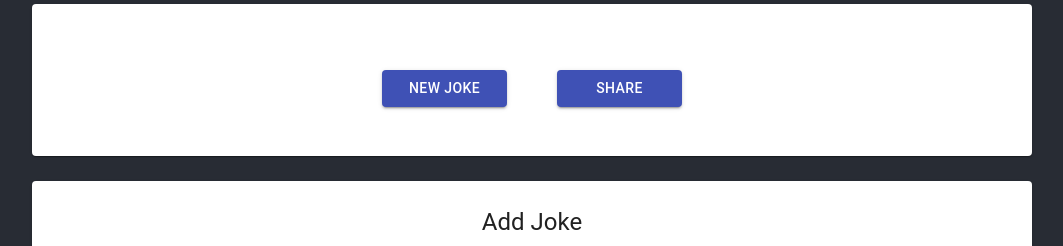
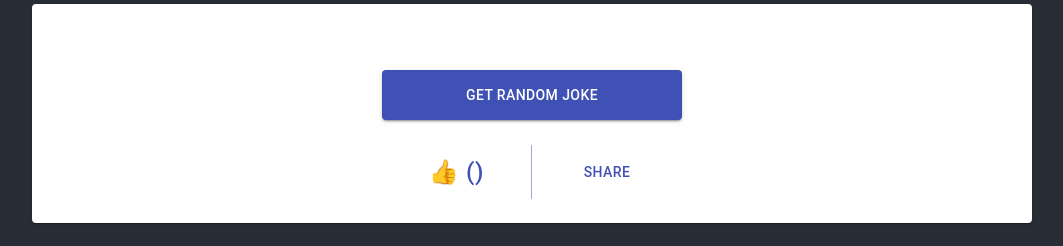
Before and after one commit to bmai53/jokes-db, a React app: page /#/ in a window 1280 px wide. Shown: the part 258-504 px from the top of the page, without its empty margins (108-1171 px from the left). Built offline with nearby package versions, Linux system fonts and the light colour scheme; no server answers.

Commit message:
added like feature

```diff
--- /dev/null
+++ b/src/Components/ExtraButtons.js
@@ -0,0 +1,29 @@
+import React from "react";
+import Button from "@material-ui/core/Button";
+import ButtonGroup from "@material-ui/core/ButtonGroup";
+
+export default ({ likes, likeJoke, shareJoke }) => {
+  const buttonStyle = {
+    width: "150px",
+  };
+  return (
+    <ButtonGroup variant='text' color='primary'>
+      <Button
+        style={{ fontSize: "24px", ...buttonStyle }}
+        onClick={() => {
+          likeJoke();
+        }}
+      >
+        👍 ({likes})
+      </Button>
+      <Button
+        style={buttonStyle}
+        onClick={() => {
+          shareJoke();
+        }}
+      >
+        Share
+      </Button>
+    </ButtonGroup>
+  );
+};
--- a/src/Components/Joke.js
+++ b/src/Components/Joke.js
@@ -1,6 +1,7 @@
 import React, { useEffect, useState } from "react";
 import axios from "axios";
 import copy from "copy-text-to-clipboard";
+import ExtraButtons from "./ExtraButtons";
 import Button from "@material-ui/core/Button";
 import Card from "@material-ui/core/Card";
 import CardContent from "@material-ui/core/CardContent";
@@ -11,6 +12,7 @@ import Typography from "@material-ui/core/Typography";
 
 export default ({ jokeId }) => {
   const [joke, setJoke] = useState({});
+  const [likes, setLikes] = useState(null);
   const [loading, setLoading] = useState(false);
   const [showSnackbar, setShowSnackbar] = useState(false);
 
@@ -21,6 +23,7 @@ export default ({ jokeId }) => {
       .get(process.env.REACT_APP_BACKEND_API + resource)
       .then((result) => {
         setJoke(result.data);
+        setLikes(result.data.likes ? result.data.likes : 0);
         setLoading(false);
       })
       .catch((err) => {
@@ -29,8 +32,17 @@ export default ({ jokeId }) => {
       });
   };
 
+  const likeJoke = () => {
+    axios
+      .post(process.env.REACT_APP_BACKEND_API + `like/${joke._id}`)
+      .then(setLikes(likes + 1))
+      .catch((err) => {
+        console.log(err);
+      });
+  };
+
   const shareJoke = () => {
-    copy(window.location.href.split("/#/")[0] + "/#/" + joke._id);
+    copy(window.location.href.split("/#/")[0] + `/#/${joke._id}`);
     setShowSnackbar(true);
   };
 
@@ -58,7 +70,8 @@ export default ({ jokeId }) => {
     );
   }
 
-  console.log(joke);
+  // console.log(joke);
+
   return (
     <>
       <Card
@@ -75,12 +88,15 @@ export default ({ jokeId }) => {
           >
             {joke.joke}
           </Typography>
-          <Typography variant='h5' style={{ margin: "25px" }}>{joke.answer ? joke.answer : ""}</Typography>
+          <Typography variant='h5' style={{ margin: "25px" }}>
+            {joke.answer ? joke.answer : ""}
+          </Typography>
           <Button
             style={{
               textAlign: "center",
               margin: "25px 25px",
-              width: "125px",
+              width: "300px",
+              height: "50px",
             }}
             variant='contained'
             color='primary'
@@ -88,23 +104,15 @@ export default ({ jokeId }) => {
               getJoke();
             }}
           >
-            New Joke
+            Get Random Joke
           </Button>
-
-          <Button
-            style={{
-              textAlign: "center",
-              margin: "25px 25px",
-              width: "125px",
-            }}
-            variant='contained'
-            color='primary'
-            onClick={() => {
-              shareJoke();
-            }}
-          >
-            Share
-          </Button>
+          <div>
+            <ExtraButtons
+              likes={likes}
+              shareJoke={shareJoke}
+              likeJoke={likeJoke}
+            />
+          </div>
         </CardContent>
       </Card>
       <Snackbar
```
